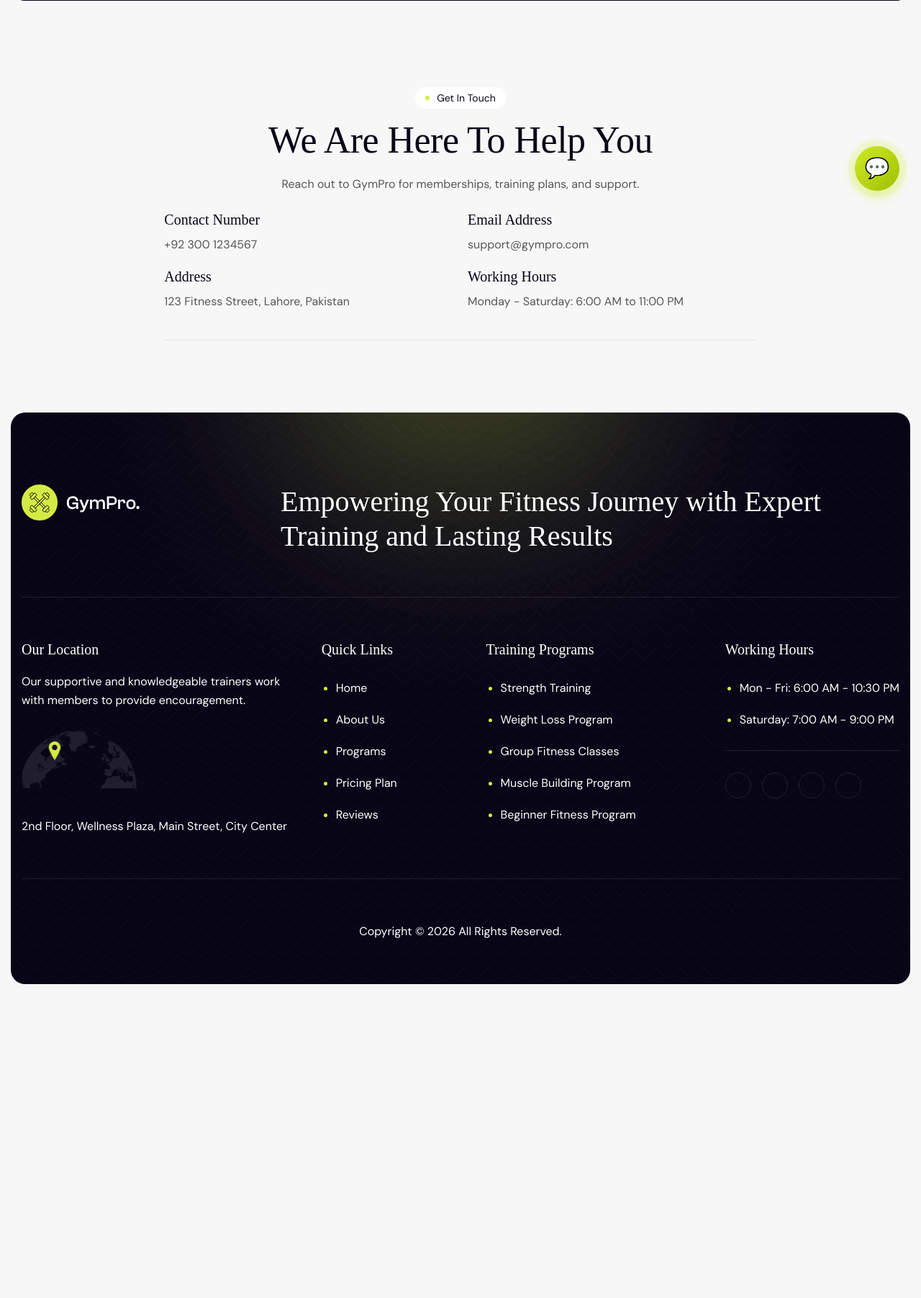
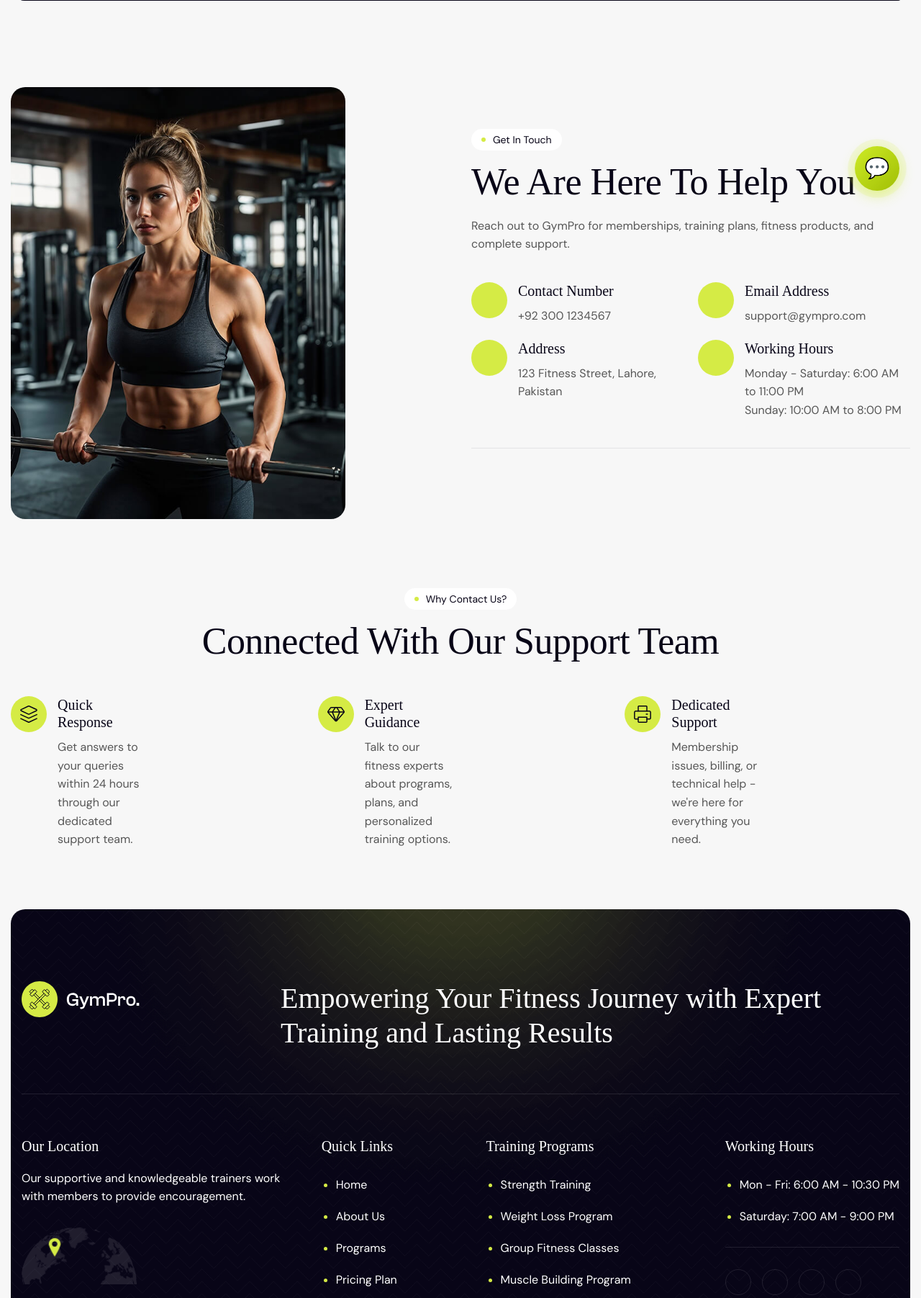
Before and after one commit to arbazrbk/gym-website-, a Django app: page /contact/ in a window 1280 px wide. Shown: the part 505-2308 px from the top of the page at 72% size. Before the commit the page ends 1872 px from the top, so only its background shows below. Run offline with Django 5.2, Linux system fonts and the light colour scheme; some web fonts are replaced.

Commit message:
some changes

```diff
--- a/GYM/templates/GYM/contact.html
+++ b/GYM/templates/GYM/contact.html
@@ -1,41 +1,111 @@
 {% extends "GYM/base.html" %}
+{% load static %}
+{% block title %}Contact Us - Gympro{% endblock %}
 {% block content %}
     <div class="page-header bg-section dark-section parallaxie">
         <div class="container"><div class="page-header-box"><h1 class="text-anime-style-3">Contact Us</h1></div></div>
     </div>
     <div class="page-contact-us">
         <div class="container">
-            <div class="row justify-content-center">
-                <div class="col-lg-8">
-                    <div class="section-title text-center mb-4">
+            <div class="row align-items-center mb-5">
+                <div class="col-xl-6">
+                    <div class="about-us-image-box wow fadeInUp">
+                        <div class="about-us-image">
+                            <figure class="image-anime">
+                                <img src="{% static 'images/contact-us-image.jpg' %}" alt="Contact GymPro" class="img-fluid rounded shadow" style="max-height:600px; width:100%; object-fit:cover;">
+                            </figure>
+                        </div>
+                    </div>
+                </div>
+                <div class="col-xl-6">
+                    <div class="about-us-content-box">
+                        <div class="section-title wow fadeInUp">
                             <span class="section-sub-title">Get In Touch</span>
                             <h2 class="text-anime-style-3">We Are Here To Help You</h2>
-                        <p>Reach out to GymPro for memberships, training plans, and support.</p>
+                            <p>Reach out to GymPro for memberships, training plans, fitness products, and complete support.</p>
                         </div>
-                    <div class="about-us-item-list">
+                        <div class="about-us-item-list wow fadeInUp" data-wow-delay="0.2s">
                             <div class="about-us-item">
+                                <div class="icon-box">
+                                    <i class="fa-solid fa-phone" style="font-size: 24px; color: #ff6b35;"></i>
+                                </div>
                                 <div class="about-us-item-content">
                                     <h3>Contact Number</h3>
-                                <p>+92 300 1234567</p>
+                                    <p><a href="tel:+923001234567" style="color: inherit; text-decoration: none;">+92 300 1234567</a></p>
                                 </div>
                             </div>
                             <div class="about-us-item">
+                                <div class="icon-box">
+                                    <i class="fa-solid fa-envelope" style="font-size: 24px; color: #ff6b35;"></i>
+                                </div>
                                 <div class="about-us-item-content">
                                     <h3>Email Address</h3>
-                                <p>support@gympro.com</p>
+                                    <p><a href="mailto:support@gympro.com" style="color: inherit; text-decoration: none;">support@gympro.com</a></p>
                                 </div>
                             </div>
                             <div class="about-us-item">
+                                <div class="icon-box">
+                                    <i class="fa-solid fa-map-location-dot" style="font-size: 24px; color: #ff6b35;"></i>
+                                </div>
                                 <div class="about-us-item-content">
                                     <h3>Address</h3>
                                     <p>123 Fitness Street, Lahore, Pakistan</p>
                                 </div>
                             </div>
                             <div class="about-us-item">
+                                <div class="icon-box">
+                                    <i class="fa-solid fa-clock" style="font-size: 24px; color: #ff6b35;"></i>
+                                </div>
                                 <div class="about-us-item-content">
                                     <h3>Working Hours</h3>
-                                <p>Monday - Saturday: 6:00 AM to 11:00 PM</p>
+                                    <p>Monday - Saturday: 6:00 AM to 11:00 PM<br>Sunday: 10:00 AM to 8:00 PM</p>
                                 </div>
+                            </div>
+                        </div>
+                    </div>
+                </div>
+            </div>
+
+            <div class="row mt-5 pt-5">
+                <div class="col-lg-12">
+                    <div class="section-title text-center mb-5">
+                        <span class="section-sub-title wow fadeInUp">Why Contact Us?</span>
+                        <h2 class="text-anime-style-3 wow fadeInUp">Connected With Our Support Team</h2>
+                    </div>
+                </div>
+            </div>
+
+            <div class="row">
+                <div class="col-md-4 mb-4">
+                    <div class="about-us-item wow fadeInUp" data-wow-delay="0.2s">
+                        <div class="icon-box">
+                            <img src="{% static 'images/icon-our-approach-1.svg' %}" alt="">
+                        </div>
+                        <div class="about-us-item-content">
+                            <h3>Quick Response</h3>
+                            <p>Get answers to your queries within 24 hours through our dedicated support team.</p>
+                        </div>
+                    </div>
+                </div>
+                <div class="col-md-4 mb-4">
+                    <div class="about-us-item wow fadeInUp" data-wow-delay="0.4s">
+                        <div class="icon-box">
+                            <img src="{% static 'images/icon-our-approach-2.svg' %}" alt="">
+                        </div>
+                        <div class="about-us-item-content">
+                            <h3>Expert Guidance</h3>
+                            <p>Talk to our fitness experts about programs, plans, and personalized training options.</p>
+                        </div>
+                    </div>
+                </div>
+                <div class="col-md-4 mb-4">
+                    <div class="about-us-item wow fadeInUp" data-wow-delay="0.6s">
+                        <div class="icon-box">
+                            <img src="{% static 'images/icon-our-approach-3.svg' %}" alt="">
+                        </div>
+                        <div class="about-us-item-content">
+                            <h3>Dedicated Support</h3>
+                            <p>Membership issues, billing, or technical help - we're here for everything you need.</p>
                         </div>
                     </div>
                 </div>
```
Lines whose indentation alone changed are shown as unchanged.
